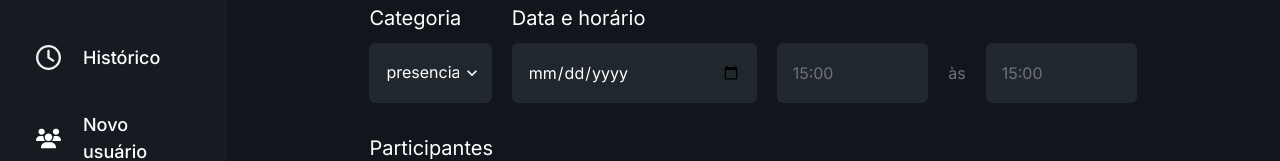
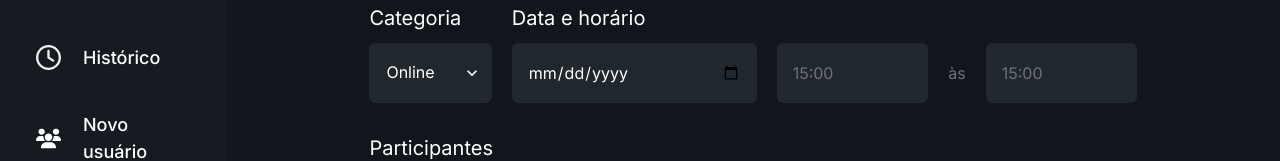
Before and after one commit to apiFatec/API-4-Semestre-SIATT-Frontend, a React (Vite) app in the folder client/: page /novareuniao in a window 1280 px wide. Shown: the part 224-385 px from the top of the page. Built offline with nearby package versions, Linux system fonts and the light colour scheme; the HTML template or start-up script is replaced by a standard one.

Commit message:
style: ajusta as opcoes do select e o espacamento dos elementos do card

```diff
--- a/client/src/components/CardHome.tsx
+++ b/client/src/components/CardHome.tsx
@@ -61,7 +61,7 @@ const CardHome = ({reuniao, id, onDelete}: Props) => {
           {reuniao.titulo}
         </Heading>
         <Box display="flex" justifyContent="space-between" alignItems="center">
-          <Text>{reuniao.participantes}</Text>
+          <Text marginRight="15px">{reuniao.participantes}</Text>
           <Text fontSize="14px">{reuniao.dataHora}</Text>
         </Box>
       </Box>
--- a/client/src/pages/NovaReuniao.tsx
+++ b/client/src/pages/NovaReuniao.tsx
@@ -82,8 +82,10 @@ const NovaReuniao = () => {
                 <Box width="200px">
                   <Text fontSize="xl" marginBottom="10px" fontWeight="400">Categoria</Text>
                   <Select bg="customInputBackground" height="60px" borderColor="#20272d" _hover={{cursor: "pointer"}}>
-                    <option value="opcao1" style={{ backgroundColor: "#20272d", borderColor: "#20272d" }}>presencial</option>
-                    <option value="opcao2" style={{ backgroundColor: "#20272d", borderColor: "#20272d" }}>remoto</option>
+                    <option value="opcao1" style={{ backgroundColor: "#20272d", borderColor: "#20272d" }}>Online</option>
+                    <option value="opcao2" style={{ backgroundColor: "#20272d", borderColor: "#20272d" }}>Offline</option>
+                    <option value="opcao2" style={{ backgroundColor: "#20272d", borderColor: "#20272d" }}>Híbrido</option>
+                    <option value="opcao2" style={{ backgroundColor: "#20272d", borderColor: "#20272d" }}>Individual</option>
                   </Select>
                 </Box>
                 <Box width="400px" >
```
